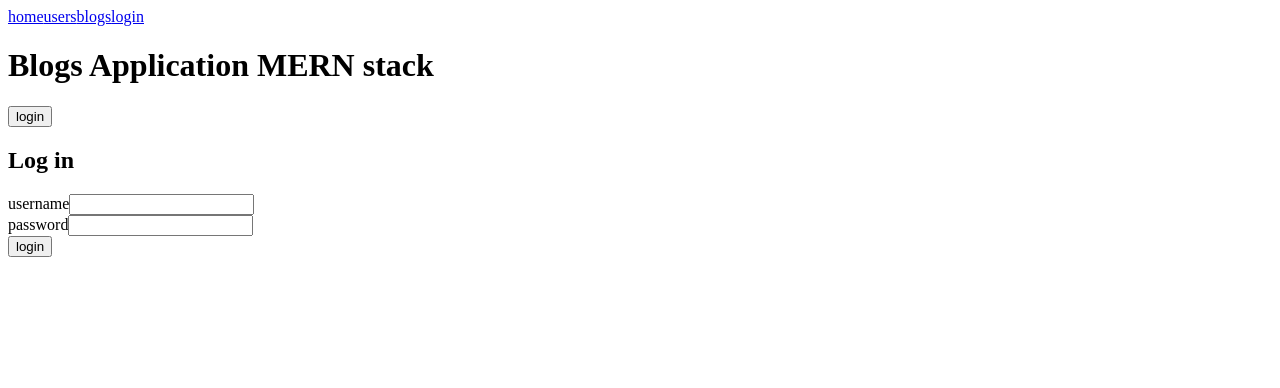
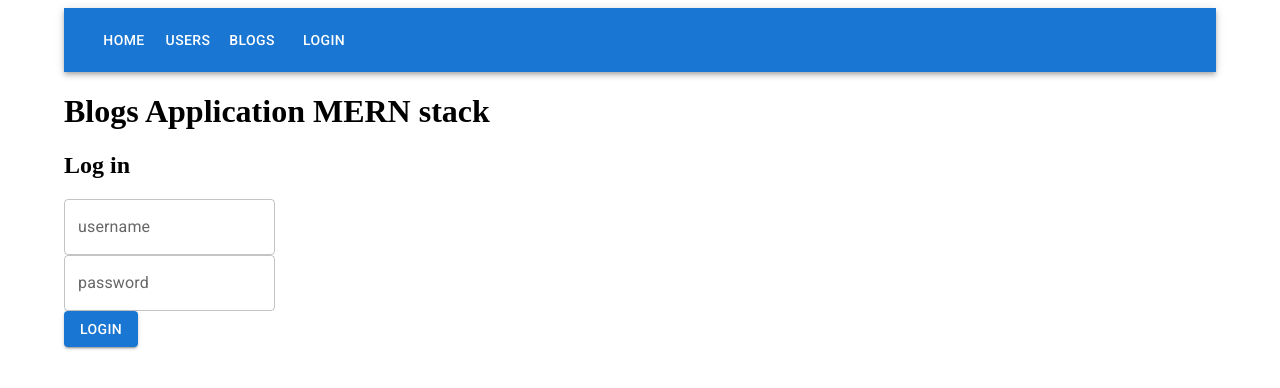
Before and after one commit to Duyen-codes/blogListApp, a React (Create React App) app in the folder bloglist-frontend/: page /login in a window 1280 px wide. Shown: the top 388 px of the page. Built offline with nearby package versions, Linux system fonts and the light colour scheme; no server answers.

Commit message:
done 7.20, 7.21

```diff
--- a/bloglist-frontend/package.json
+++ b/bloglist-frontend/package.json
@@ -3,6 +3,9 @@
   "version": "0.1.0",
   "private": true,
   "dependencies": {
+    "@emotion/react": "^11.10.5",
+    "@emotion/styled": "^11.10.5",
+    "@mui/material": "^5.10.13",
     "@reduxjs/toolkit": "^1.9.0",
     "axios": "^1.1.3",
     "prop-types": "^15.8.1",
--- a/bloglist-frontend/src/App.js
+++ b/bloglist-frontend/src/App.js
@@ -5,8 +5,8 @@ import LoginForm from "./components/LoginForm";
 import Togglable from "./components/Togglable";
 import BlogForm from "./components/BlogForm";
 
-import blogService from "./services/blogs";
-import loginService from "./services/login";
+// import blogService from "./services/blogs";
+// import loginService from "./services/login";
 
 import { useSelector, useDispatch } from "react-redux";
 import {
@@ -22,13 +22,16 @@ import {
 
 import { initializeLoggedInUser, logout, login } from "./reducers/loginReducer";
 
-import { Routes, Route, Link, useMatch } from 'react-router-dom'
+import { Routes, Route, Link, useMatch, useNavigate } from "react-router-dom";
 import Users from "./components/Users";
 import User from "./components/User";
 
 import BlogSingle from "./components/BlogSingle";
 import Blogs from "./components/Blogs";
 import Home from "./components/Home";
+
+import { Container } from "@mui/material";
+import Navigation from "./components/Navigation";
 
 const App = () => {
   // const [blogs, setBlogs] = useState([]);
@@ -44,6 +47,7 @@ const App = () => {
   const blogs = useSelector((state) => state.blogs);
   const user = useSelector((state) => state.loggedInUser);
 
+  const navigate = useNavigate();
   // get blogs
   useEffect(() => {
     // blogService.getAll().then((blogs) => {
@@ -84,17 +88,12 @@ const App = () => {
       setPassword("");
       // setNotification({ type: "info", message: "Login success" });
       dispatch(setNotification("info", "Login success"));
-
+      navigate("/");
       setTimeout(() => {
         dispatch(clearNotification());
       }, 3000);
     } catch (exception) {
-      dispatch(
-        setNotification({
-          type: "error",
-          message: "Wrong username or password",
-        })
-      );
+      dispatch(setNotification("error", "Wrong username or password"));
       setTimeout(() => {
         dispatch(clearNotification());
       }, 3000);
@@ -162,17 +161,11 @@ const App = () => {
   // console.log('blog', blog);
 
   return (
-    <div>
-      <nav>
-        <Link to="/">home</Link>
-        <Link to="/users" element={<Users />}>users</Link>
-        <Link to="/blogs">blogs</Link>
-        {user ? <><em>{user.name} logged in</em> <button onClick={() => dispatch(logout())}>logout</button></> : <Link to="/login">login</Link>}
-      </nav>
-
+    <Container>
+      <Navigation user={user} />
       <h1>Blogs Application MERN stack</h1>
       {<Notification notification={notification} />}
-      {user === null ? (
+      {/* {user === null && (
         <Togglable buttonLabel="login">
           <LoginForm
             username={username}
@@ -182,7 +175,8 @@ const App = () => {
             handleLogin={handleLogin}
           />
         </Togglable>
-      ) : (
+      )} */}
+      {user !== null && (
         <div>
           <p>
             {user.name} logged-in
@@ -200,15 +194,29 @@ const App = () => {
 
       <Routes>
         <Route path="/" element={<Home />}></Route>
-        <Route path="/users" element={<Users />}> </Route>
-        <Route path="/blogs" element={<Blogs blogs={ blogs} />}></Route>
+        <Route path="/users" element={<Users />}>
+          {" "}
+        </Route>
+        <Route path="/blogs" element={<Blogs blogs={blogs} />}></Route>
         <Route path="/users/:id" element={<User />}></Route>
-        <Route path="/blogs/:id" element={<BlogSingle  likeBlog={likeBlog}
-          removeBlog={removeBlog} />}></Route>
-        <Route path="/login" element={<LoginForm handleLogin={handleLogin} username={username} password={password} setUsername={setUsername} setPassword={setPassword} />}></Route>
+        <Route
+          path="/blogs/:id"
+          element={<BlogSingle likeBlog={likeBlog} removeBlog={removeBlog} />}
+        ></Route>
+        <Route
+          path="/login"
+          element={
+            <LoginForm
+              handleLogin={handleLogin}
+              username={username}
+              password={password}
+              setUsername={setUsername}
+              setPassword={setPassword}
+            />
+          }
+        ></Route>
       </Routes>
-      </div>
-
+    </Container>
   );
 };
 
--- a/bloglist-frontend/src/components/Home.js
+++ b/bloglist-frontend/src/components/Home.js
@@ -3,7 +3,6 @@ import React from "react";
 const Home = () => {
   return (
     <div>
-      <h2>Blogs Application MERN stack</h2>
       <p>
         Lorem Ipsum is simply dummy text of the printing and typesetting
         industry. Lorem Ipsum has been the industry's standard dummy text ever
--- a/bloglist-frontend/src/components/LoginForm.js
+++ b/bloglist-frontend/src/components/LoginForm.js
@@ -1,5 +1,6 @@
 import React from "react";
 import PropTypes from "prop-types";
+import { TextField, Button } from "@mui/material";
 
 const LoginForm = ({
   username,
@@ -13,28 +14,35 @@ const LoginForm = ({
       <h2>Log in</h2>
       <form onSubmit={handleLogin}>
         <div>
-          username
-          <input
+          <TextField
+            label="username"
             id="username"
             type="text"
             value={username}
-            name="Username"
+            name="username"
             onChange={({ target }) => setUsername(target.value)}
           />
         </div>
         <div>
-          password
-          <input
+          <TextField
+            label="password"
+            type="password"
             id="password"
-            type="password"
             value={password}
-            name="Password"
+            name="password"
             onChange={({ target }) => setPassword(target.value)}
           />
         </div>
-        <button type="submit" id="login-button">
-          login
-        </button>
+        <div>
+          <Button
+            type="submit"
+            id="login-button"
+            variant="contained"
+            color="primary"
+          >
+            login
+          </Button>
+        </div>
       </form>
     </div>
   );
--- /dev/null
+++ b/bloglist-frontend/src/components/Navigation.js
@@ -0,0 +1,42 @@
+import React from "react";
+import { Link } from "react-router-dom";
+import { useDispatch } from "react-redux";
+import Users from "./Users";
+import { logout } from "../reducers/loginReducer";
+import { AppBar, Toolbar, IconButton, Button } from "@mui/material";
+
+const Navigation = ({ user }) => {
+  const dispatch = useDispatch();
+  return (
+    <AppBar position="static">
+      <Toolbar>
+        <IconButton edge="start" color="inherit" aria-label="menu"></IconButton>
+
+        <Button color="inherit" component={Link} to="/">
+          home
+        </Button>
+
+        <Button color="inherit" component={Link} to="/users">
+          users
+        </Button>
+        <Button color="inherit" component={Link} to="/blogs">
+          blogs
+        </Button>
+        <Button color="inherit">
+          {user ? (
+            <>
+              <em>{user.name} logged in</em>{" "}
+              <em onClick={() => dispatch(logout())}>logout</em>
+            </>
+          ) : (
+            <Button color="inherit" component={Link} to="/login">
+              login
+            </Button>
+          )}
+        </Button>
+      </Toolbar>
+    </AppBar>
+  );
+};
+
+export default Navigation;
--- a/bloglist-frontend/src/components/Notification.js
+++ b/bloglist-frontend/src/components/Notification.js
@@ -1,6 +1,8 @@
 import React from "react";
+import { Alert } from "@mui/material";
 
 const Notification = ({ notification }) => {
+  console.log("notification", notification);
   if (notification === null) {
     return null;
   }
@@ -16,7 +18,11 @@ const Notification = ({ notification }) => {
 
   return (
     <div id="notification" style={style} className="notification">
-      {notification.message}
+      {notification.message && (
+        <Alert severity={notification.type === "info" ? "success" : "error"}>
+          {notification.message}
+        </Alert>
+      )}
     </div>
   );
 };
--- a/bloglist-frontend/src/components/Users.js
+++ b/bloglist-frontend/src/components/Users.js
@@ -2,6 +2,14 @@ import React, { useEffect } from "react";
 import { initializeUsers } from "../reducers/userReducer";
 import { useSelector, useDispatch } from "react-redux";
 import { Link } from "react-router-dom";
+import {
+  TableContainer,
+  Paper,
+  Table,
+  TableBody,
+  TableRow,
+  TableCell,
+} from "@mui/material";
 
 const Users = () => {
   const users = useSelector((state) => state.users);
@@ -13,15 +21,28 @@ const Users = () => {
   return (
     <div>
       <h2>Users</h2>
-      blogs created
-      {users.map((user) => {
-        return (
-          <li key={user.id}>
-            <Link to={`/users/${user.id}`}> {user.name}</Link>
-            <span>{user.blogs.length} </span>
-          </li>
-        );
-      })}
+      <TableContainer component={Paper}>
+        <Table>
+          <TableBody>
+            <TableRow>
+              <TableCell>users</TableCell>
+              <TableCell>blogs created</TableCell>
+            </TableRow>
+            {users.map((user) => {
+              return (
+                <TableRow key={user.id}>
+                  <TableCell>
+                    <Link to={`/users/${user.id}`}> {user.name}</Link>
+                  </TableCell>
+                  <TableCell>
+                    <span>{user.blogs.length}</span>
+                  </TableCell>
+                </TableRow>
+              );
+            })}
+          </TableBody>
+        </Table>
+      </TableContainer>
     </div>
   );
 };
--- a/bloglist-frontend/src/reducers/loginReducer.js
+++ b/bloglist-frontend/src/reducers/loginReducer.js
@@ -16,10 +16,14 @@ const loginSlice = createSlice({
 export const login = (username, password) => {
   console.log("username", username, password);
   return async (dispatch) => {
-    const user = await loginService.login({ username, password });
-    window.localStorage.setItem("loggedBlogAppUser", JSON.stringify(user));
-    blogService.setToken(user.token);
-    dispatch(setUser(user));
+    try {
+      const user = await loginService.login({ username, password });
+      window.localStorage.setItem("loggedBlogAppUser", JSON.stringify(user));
+      blogService.setToken(user.token);
+      dispatch(setUser(user));
+    } catch (exception) {
+      return null;
+    }
   };
 };
 
--- a/bloglist-frontend/src/reducers/notificationReducer.js
+++ b/bloglist-frontend/src/reducers/notificationReducer.js
@@ -5,7 +5,7 @@ const notificationSlice = createSlice({
   initialState: null,
   reducers: {
     showNotification(state, action) {
-      console.log(action);
+      console.log("action.payload", action.payload);
       return action.payload;
     },
 
@@ -16,8 +16,8 @@ const notificationSlice = createSlice({
 });
 
 export const setNotification = (type, message) => {
+  console.log("type", type, "message", message);
   return (dispatch) => {
-    console.log("type", type, "message", message);
     dispatch(showNotification({ type, message }));
   };
 };
--- a/bloglist-frontend/src/services/login.js
+++ b/bloglist-frontend/src/services/login.js
@@ -3,7 +3,6 @@ const baseUrl = "/api/login";
 
 const login = async (credentials) => {
   const response = await axios.post(baseUrl, credentials);
-  console.log("response.data", response.data);
   return response.data;
 };
 
```
Also changed, not shown: bloglist-frontend/public/index.html (+2 -22 lines), bloglist-frontend/src/components/BlogList.js (deleted, +0 -7 lines), 1 other file (tests, documents, lock files or other folders).
